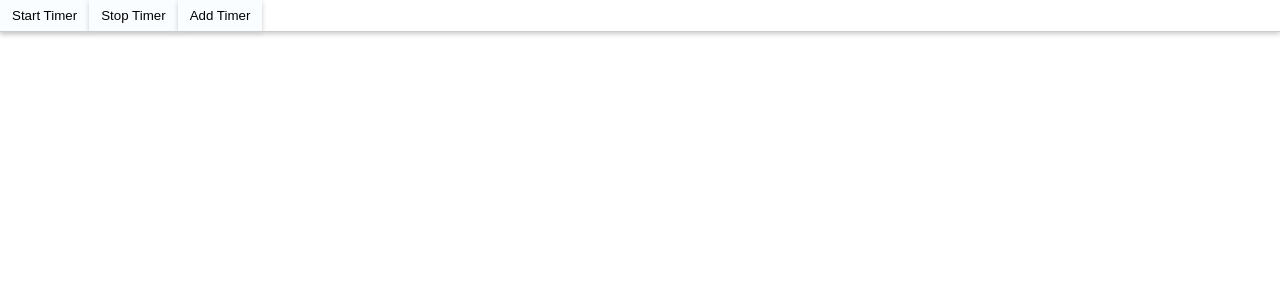
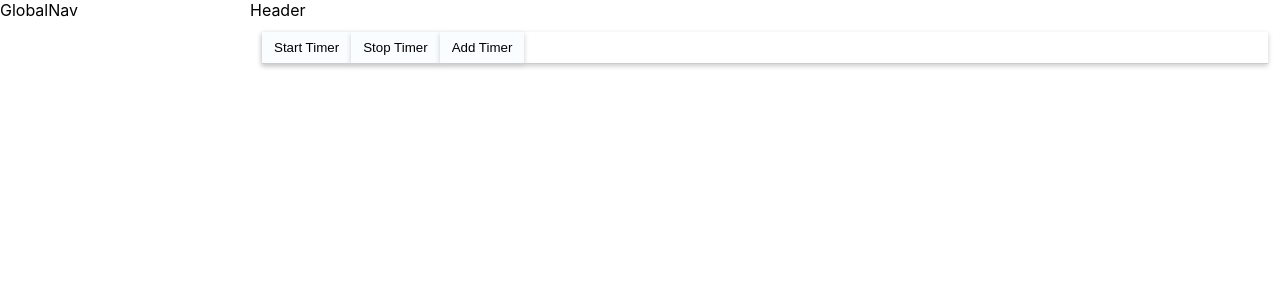
Before and after one commit to hirokikojima/work-tools, a React (Create React App) app in the folder app/: page / in a window 1280 px wide. Shown: the top 300 px of the page. Built offline with nearby package versions, Linux system fonts and the light colour scheme.

Commit message:
add navigation component.

```diff
--- /dev/null
+++ b/app/src/assets/scss/reset.scss
@@ -0,0 +1,4 @@
+ul {
+  padding: initial;
+  margin: initial;
+}
--- /dev/null
+++ b/app/src/assets/scss/variable.scss
@@ -0,0 +1,65 @@
+:root {
+    /* ***** Color Values ***** */
+    --color-white: #fff;
+    --color-black: #000;
+    --color-gray: #8c8c8c;
+    --color-gray-dark: #1a1a1a;
+    --color-gray-light: #ddd;
+    --color-gray-p: #f6f6f6;
+    --color-green: #51c300;
+    --color-red: none;
+
+    /* ***** Branding ***** */
+    --color-header: var(--color-gray-p);
+    --color-side: var(--color-gray-dark);
+    --color-main: var(--color-gray-light);
+    --color-base: var(--color-white);
+    --color-link: var(--color-green);
+    --color-link-visited: none;
+    --color-link-hover: none;
+    --color-link-active: none;
+    --color-success: none;
+    --color-danger: none;
+    --color-warning: none;
+    --color-info: var(--color-gray);
+    --color-primary: var(--color-green);
+    --color-secondary: none;
+    --color-accent: none;
+    --color-selected: var(--color-gray-p);
+
+    /* ***** Media ***** */
+    /* font size */
+    --font-size-xxs: none;
+    --font-size-xs: .6rem;
+    --font-size-s: .8rem;
+    --font-size-m: 1rem;
+    --font-size-l: 1.2rem;
+    --font-size-xl: 1.4rem;
+    --font-size-xxl: 1.6rem;
+    --font-size-xxxl: 1.8rem;
+    --font-size-xxxxl: 2.0rem;
+
+    /* font weight */
+    --font-weight-default: 400;
+    --font-weight-bold: 700;
+
+    /* space */
+    --space: .5rem;
+
+    /* line */
+    --line-width: 1px;
+    --line-style: solid;
+    --line-radius: 2px;
+    --line-border: var(--line-width) var(--line-style) var(--color-line);
+
+    /* feedback */
+    --hover-feedback-opacity: .7;
+
+    /* animation */
+    --hover-animation-duration: .1s;
+    --hover-animation-timing: ease-out;
+    --hover-animation: var(--hover-animation-duration) var(--hover-animation-timing);
+    --fade-animation-duration: .2s;
+    --fade-animation-timing: linear;
+    --fade-animation: var(--fade-animation-duration) var(--fade-animation-timing);
+  }
--- a/app/src/components/templates/TimerPageTemplate/index.tsx
+++ b/app/src/components/templates/TimerPageTemplate/index.tsx
@@ -1,9 +1,12 @@
 import React, { FC } from 'react'
 import { DefaultButton } from '../../atoms/Button'
 import Card, { CardHeader, CardBody} from '../../atoms/Card'
+import DefaultLayout, { LayoutSide, LayoutHeader, LayoutContent } from '../../atoms/Layout/DefaultLayout'
 
 import Timer from '../../../domains/models/Timer'
 import TimerList from '../../organisms/TimerList'
+
+import { withStyle } from '../../../utils/decorators'
 
 export type Props = {
   timers: Timer[]
@@ -27,6 +30,19 @@ const TimerPageTemplate: FC<Props> = (props: Props) => {
   } = props
 
   return (
+    <DefaultLayout>
+      <LayoutSide>
+        GlobalNav
+      </LayoutSide>
+      <LayoutHeader>
+        Header
+      </LayoutHeader>
+      <LayoutContent>
+        {
+          withStyle({
+            padding: '12px'
+          })(
+            <div>
               <Card>
                 <CardHeader>
                   <DefaultButton onClick={onClickStartTimer}>
@@ -48,6 +64,11 @@ const TimerPageTemplate: FC<Props> = (props: Props) => {
                   />
                 </CardBody>
               </Card>
+            </div>
+          )
+        }
+      </LayoutContent>
+    </DefaultLayout>
   )
 }
 
```
Also changed, not shown: app/src/components/molecules/Navigation/NavigationItem/index.tsx (added, +22 -0 lines), app/src/components/molecules/Navigation/NavigationItem/styles.module.scss (added, +16 -0 lines), app/src/components/molecules/Navigation/NavigationList/index.tsx (added, +22 -0 lines), app/src/components/molecules/Navigation/NavigationList/styles.module.scss (added, +22 -0 lines), 1 other file (tests, documents, lock files or other folders). Lines whose indentation alone changed are shown as unchanged.
